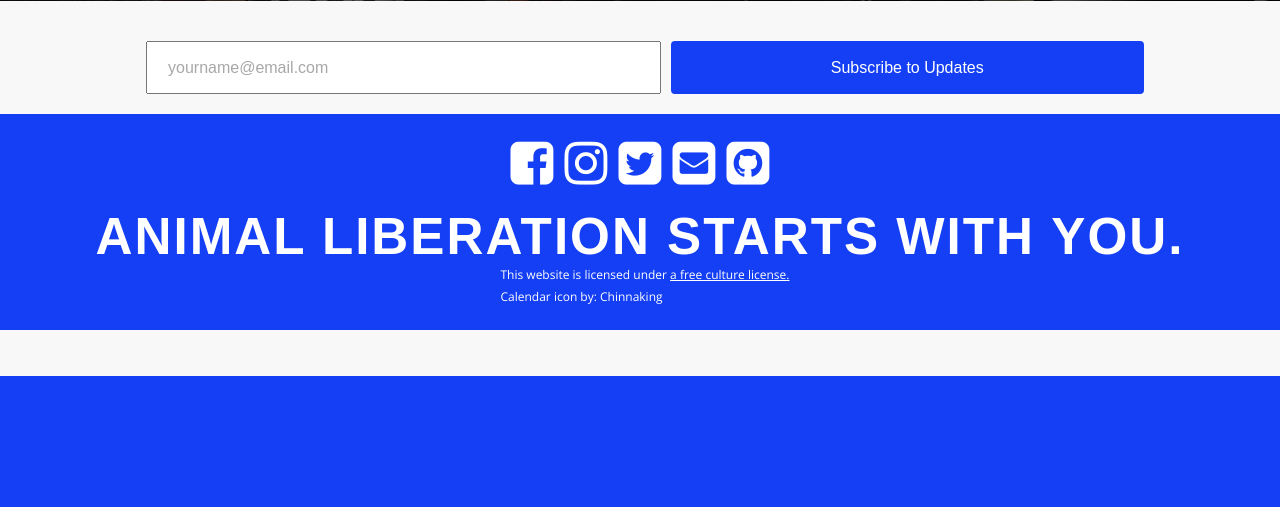
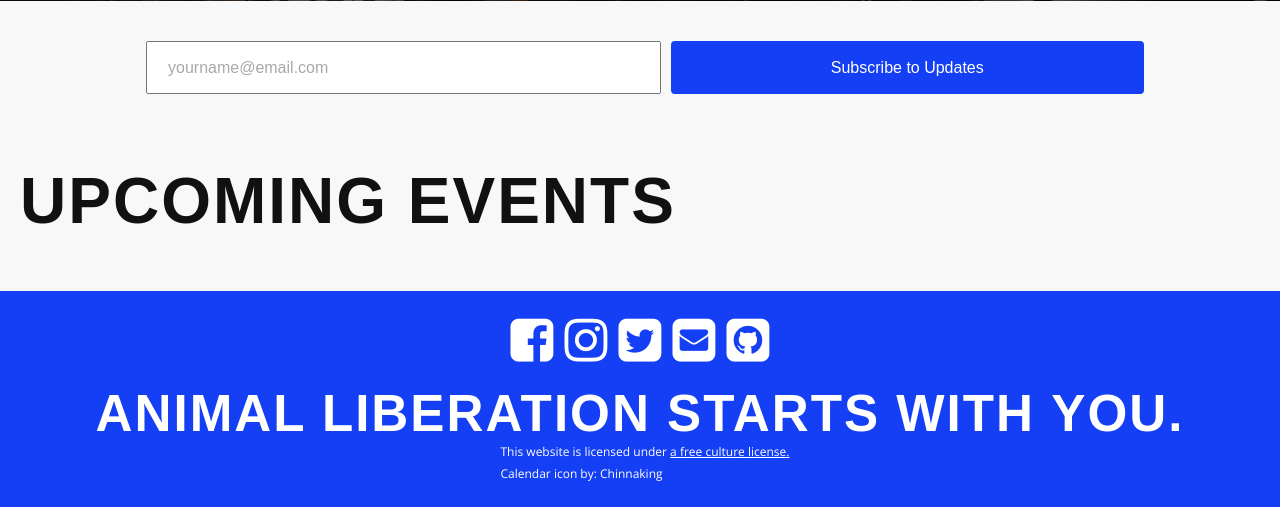
Before and after one commit to LiberationWarsaw/liberationwarsaw, a Django app: page /events in a window 1280 px wide. Shown: the part 424-931 px from the top of the page. Before the commit the page ends 800 px from the top, so only its background shows below. Run offline with Django 3.2, Linux system fonts and the light colour scheme; data that the repository does not hold is empty; some libraries are stand-ins or nearby versions; some web fonts are replaced.

Commit message:
added upcoming events title

```diff
--- a/core/templates/core/event_list.html
+++ b/core/templates/core/event_list.html
@@ -17,6 +17,8 @@
         <input type="submit" value="Subscribe to Updates" class="subscribe-button"/>
     </form>
   </div>
+
+  <h2>Upcoming Events</h2>
 
   {% for event in object_list %}
 
```
